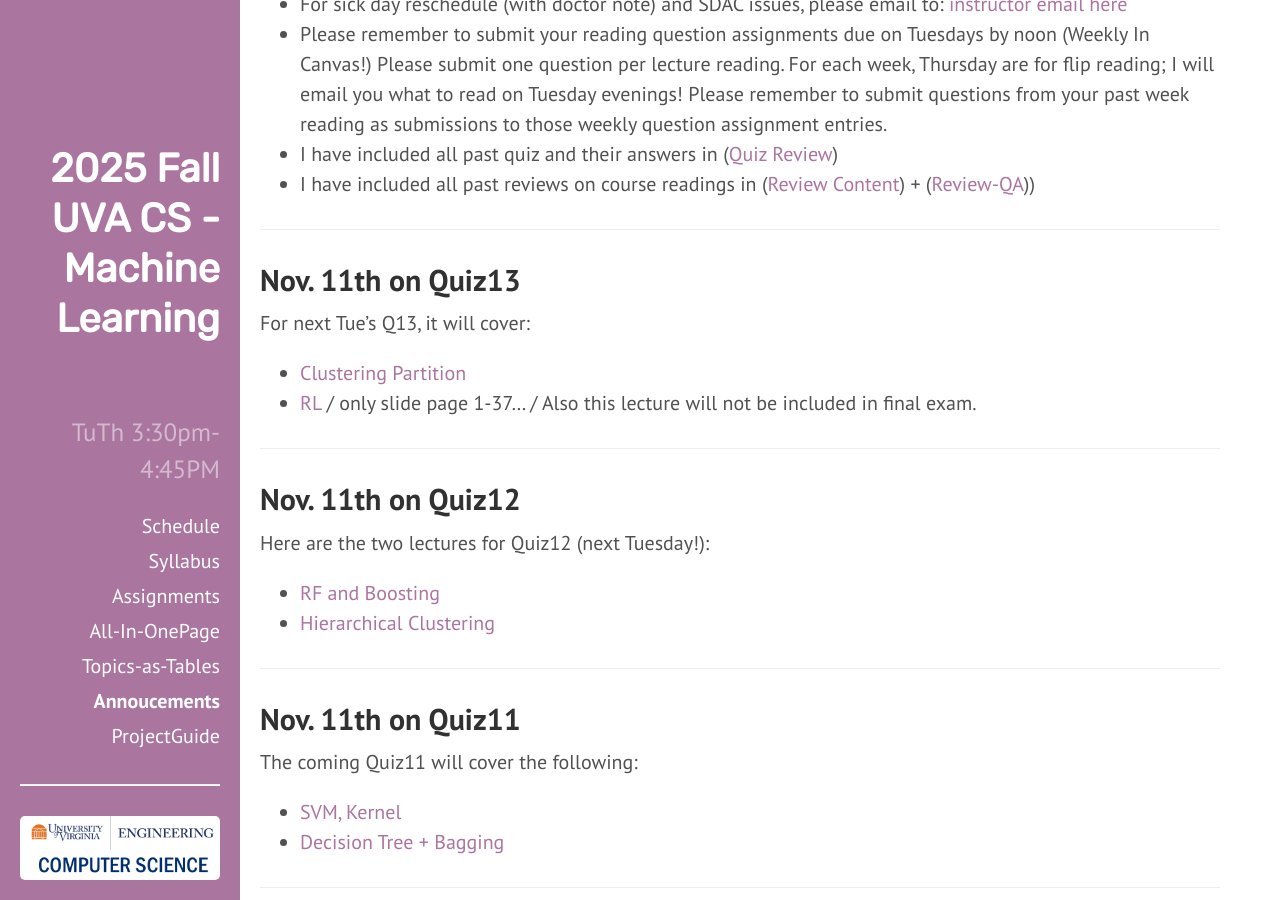
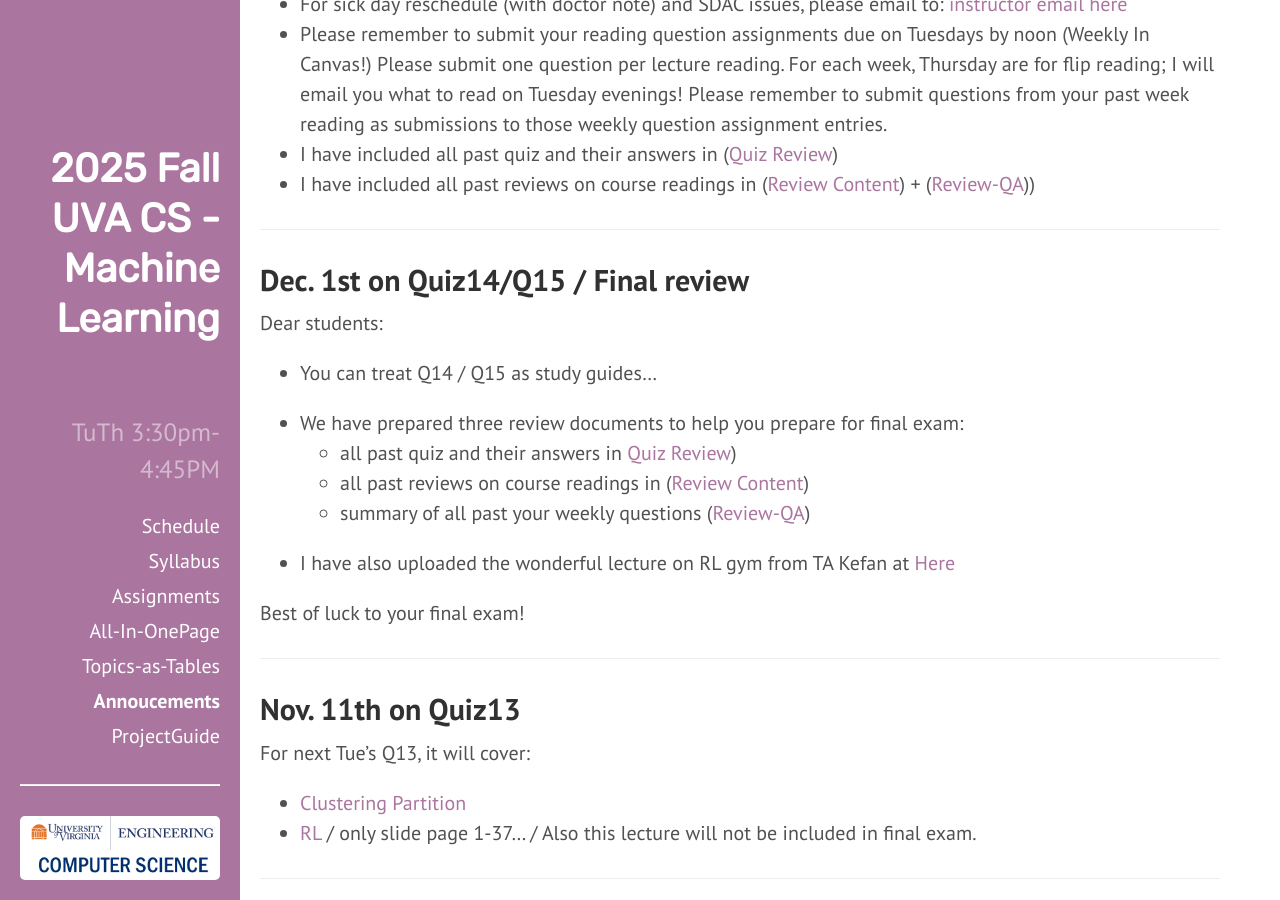
Before and after one commit to qiyanjun/2025Fall-UVA-CS-MachineLearningDeep, a Jekyll site: the page built from z25fBlog.md, in a window 1280 px wide and 900 px high, scrolled down 501 px. Built offline with Jekyll 4.4.1, drawn with Linux system fonts in a browser that asks for light colours.

Commit message:
update pointer to final exam

```diff
--- a/z25fBlog.md
+++ b/z25fBlog.md
@@ -19,6 +19,25 @@ desc: "Important Annoucements for 2025 Fall UVa CS -ML-Undergraduate"
 - I have included all past reviews on course readings in ([Review Content](https://qiyanjun.github.io/2025Fall-UVA-CS-MachineLearningDeep//notebook/Szz-content.pdf)) + ([Review-QA](https://qiyanjun.github.io/2025Fall-UVA-CS-MachineLearningDeep//Lectures/S6-QA25.pdf)))
 
 
+
+---
+
+
+## Dec. 1st on Quiz14/Q15 / Final review
+
+Dear students:
+
+-  You can treat Q14 / Q15 as study guides...
+
+- We have prepared three review documents to help you prepare for final exam:
+  + all past quiz and their answers in [Quiz Review](https://qiyanjun.github.io/2025Fall-UVA-CS-MachineLearningDeep//notebook/Szz-quiz.pdf))
+  + all past reviews on course readings in ([Review Content](https://qiyanjun.github.io/2025Fall-UVA-CS-MachineLearningDeep//Lectures/S6-QA25.pdf))
+  + summary of all past your weekly questions ([Review-QA](https://qiyanjun.github.io/2025Fall-UVA-CS-MachineLearningDeep//notebook/Szz-content.pdf))
+
+- I have also uploaded the wonderful lecture on RL gym from TA Kefan at [Here](https://qiyanjun.github.io/2025Fall-UVA-CS-MachineLearningDeep//contents/S5-L04-RL/)
+
+
+Best of luck to your final exam!
 
 
 ---
```
Also changed, not shown: _contents/S6-Lz2-finalExam.md (+4 -4 lines).
